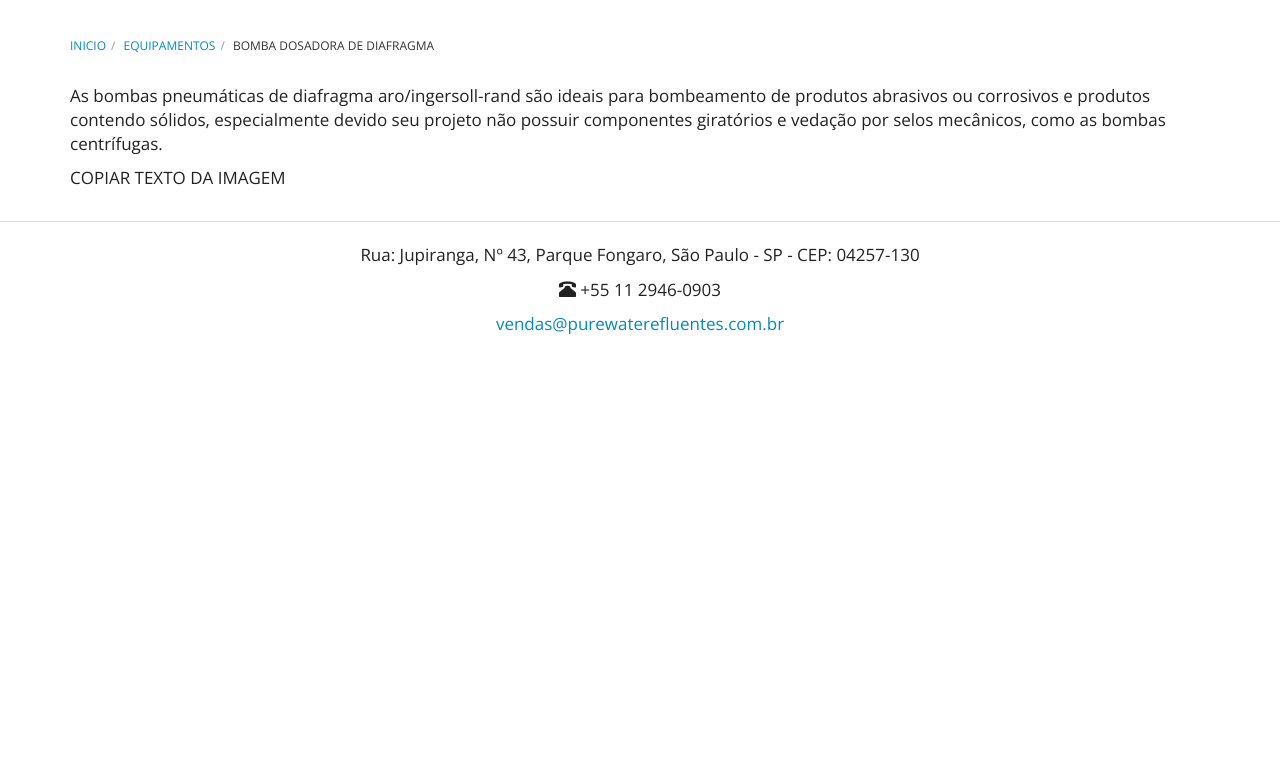
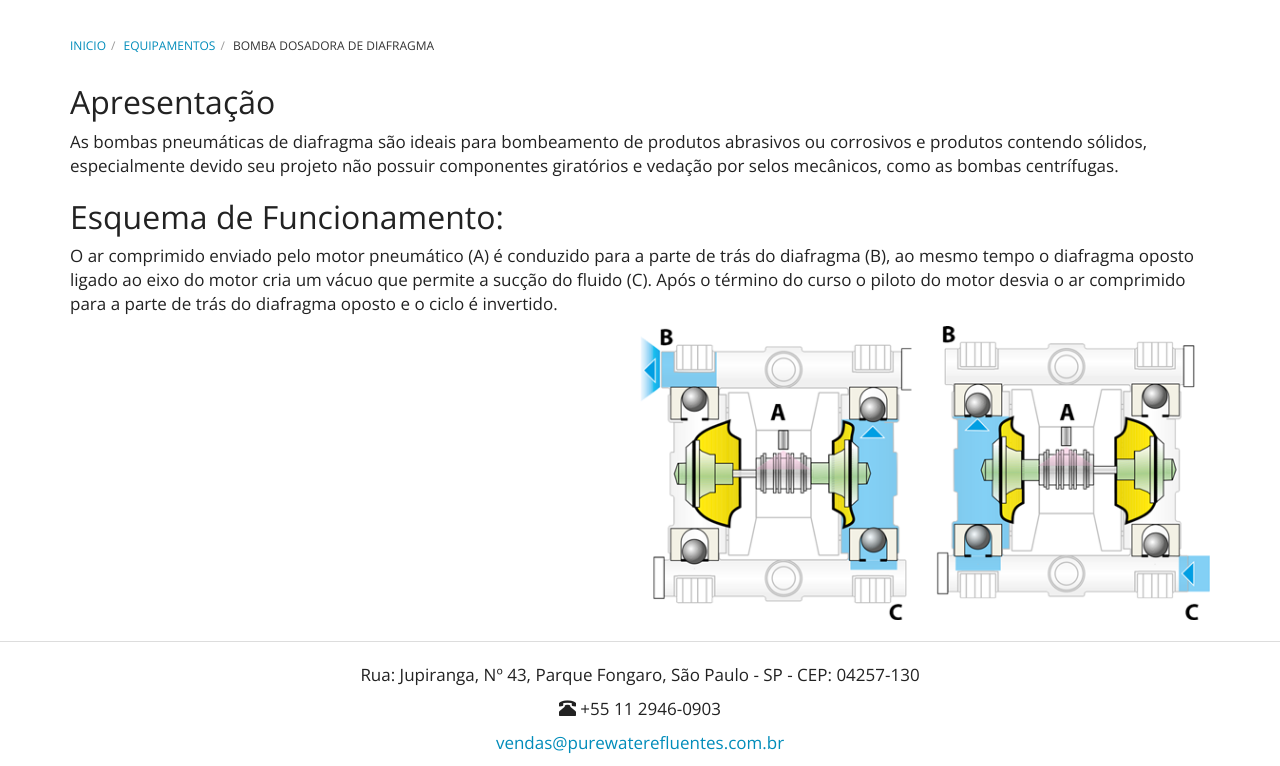
Before and after one commit to purewaterefluentes/purewaterefluentes.github.io, a Jekyll site: the page built from equipamentos/bomba-dosadora-de-diafragma-pneumatica.md, in a window 1280 px wide and 1060 px high. Shown: the part 294-1060 px from the top of the window. Built offline with Jekyll 4.4.1, drawn with Linux system fonts in a browser that asks for light colours; nearby versions of some CDN libraries; library files that are not in the unit come from our copies.

Commit message:
Update bomba-dosadora-de-diafragma-pneumatica.md

```diff
--- a/equipamentos/bomba-dosadora-de-diafragma-pneumatica.md
+++ b/equipamentos/bomba-dosadora-de-diafragma-pneumatica.md
@@ -4,7 +4,13 @@ title: Bomba Dosadora de Diafragma
 subtitle: Pneumática
 ---
 
-As bombas pneumáticas de diafragma aro/ingersoll-rand são ideais para bombeamento de produtos abrasivos ou corrosivos e produtos contendo sólidos, especialmente devido seu projeto não possuir componentes giratórios e vedação por selos mecânicos, como as bombas centrífugas.
+## Apresentação
+
+As bombas pneumáticas de diafragma são ideais para bombeamento de produtos abrasivos ou corrosivos e produtos contendo sólidos, especialmente devido seu projeto não possuir componentes giratórios e vedação por selos mecânicos, como as bombas centrífugas.
+
+## Esquema de Funcionamento:
+
+O ar comprimido enviado pelo motor pneumático (A) é conduzido para a parte de trás do diafragma (B), ao mesmo tempo o diafragma oposto ligado ao eixo do motor cria um vácuo que permite a sucção do fluido (C). Após o término do curso o piloto do motor desvia o ar comprimido para a parte de trás do diafragma oposto e o ciclo é invertido.
 
 
-COPIAR TEXTO DA IMAGEM
+<img class="img-responsive pull-right" style="max-width: 50%;" src="../../website/images/Dosadora diafragma pneumatica 1.png" alt="Dosadora Diafragma Pneumatica">
```
